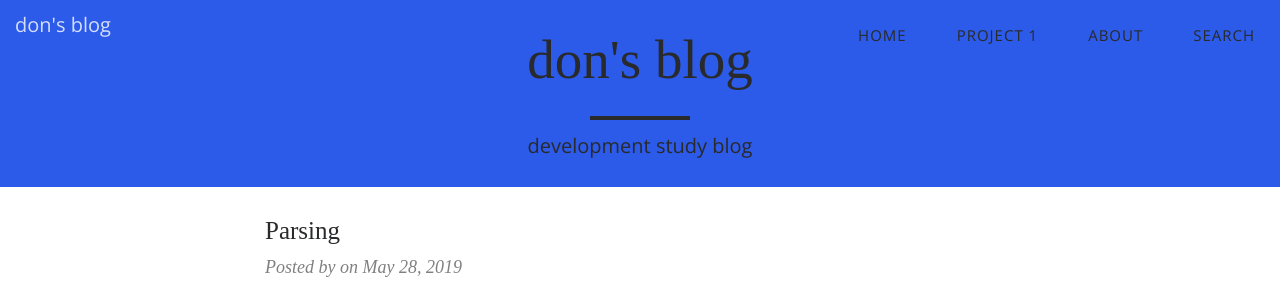
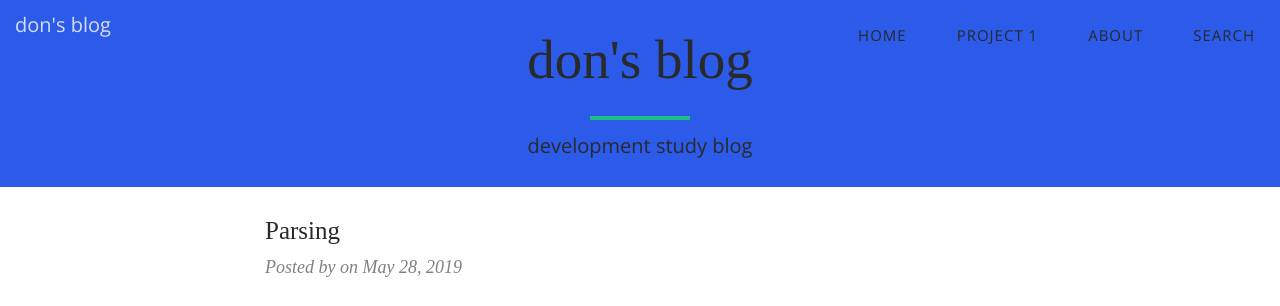
Before and after one commit to don2101/don2101.github.io, a Jekyll site: the page built from index.html, in a window 1280 px wide. Shown: the top 306 px of the page. Built offline with Jekyll 4.4.1, drawn with Linux system fonts in a browser that asks for light colours; nearby versions of some CDN libraries; some web fonts are replaced; the list of posts is cut into pages by our own code.

Commit message:
navbar color 수정

```diff
--- a/colorscheme.scss
+++ b/colorscheme.scss
@@ -9,5 +9,5 @@ $header-color: {{ site.headercolor }};
 }
 
 hr.small {
-  border-color: $header-color;
+  border-color: #1bbf83;
 }
--- a/css/clean-blog.css
+++ b/css/clean-blog.css
@@ -59,7 +59,7 @@ hr.small {
   border-color: #FFFFFF;
 }
 .navbar-custom {
-  background: white;
+  background: #1bbf83;
   position: absolute;
   top: 0;
   left: 0;
```
